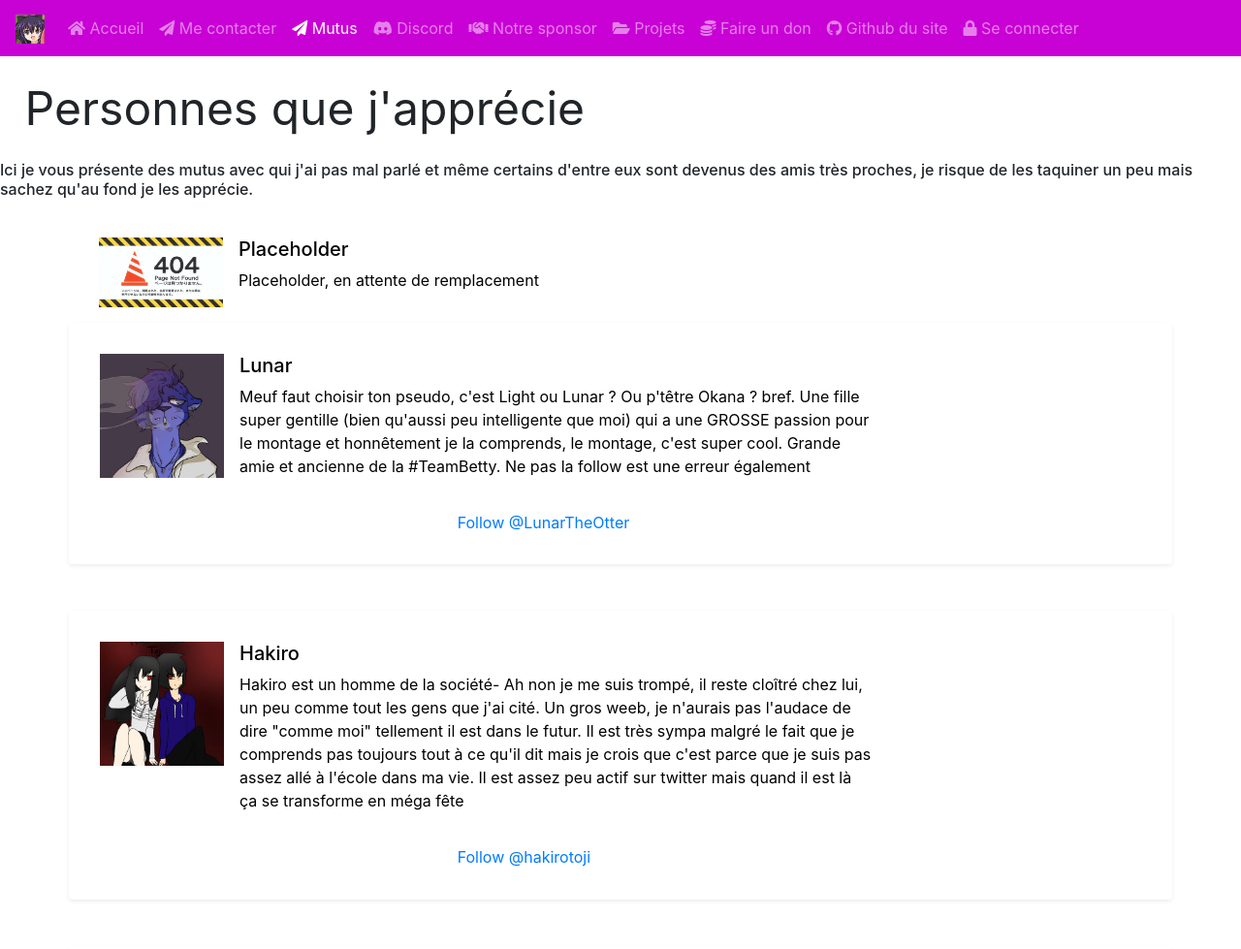
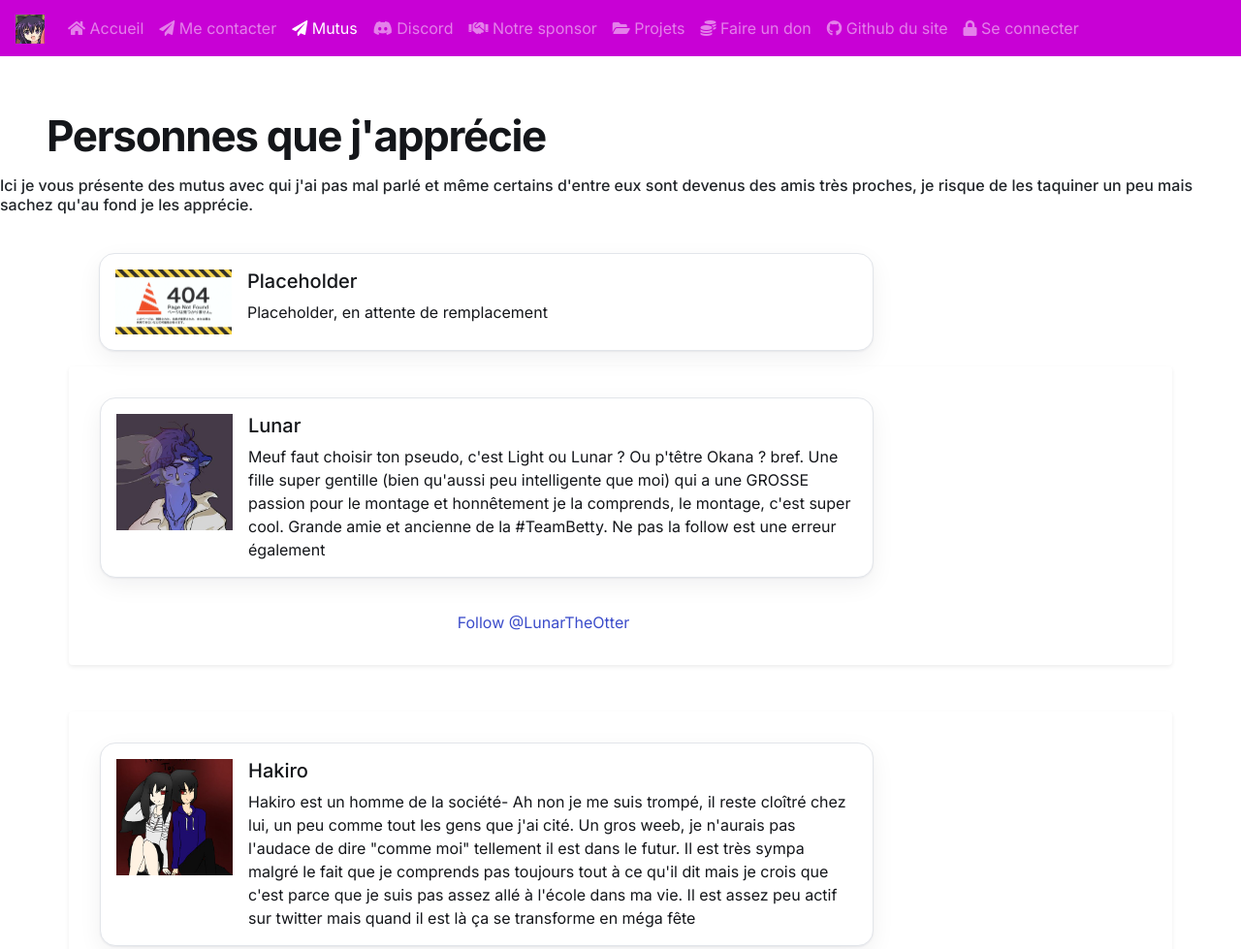
Before and after one commit to Toh-ka/neo.toh-ka.github.io, a plain HTML site: page pages/mutus.html in a window 1280 px wide. Shown: the top 979 px of the page at 97% size. Drawn offline with nearby package versions, Linux system fonts and the light colour scheme.

Commit message:
Update style.css

```diff
--- a/css/style.css
+++ b/css/style.css
@@ -1,69 +1,160 @@
-/* page principale*/
+/* ==========================================================
+   Variables
+   ========================================================== */
+@import url('https://fonts.googleapis.com/css2?family=Inter:wght@400;500;700&display=swap');
+
+:root {
+  --bg: #f6f7f9;
+  --surface: #ffffff;
+  --ink: #14161a;
+  --muted: #5b6270;
+  --accent: #3b4cca;
+  --accent-soft: #e9ebfb;
+  --border: #e2e5ea;
+  --radius: 16px;
+  --shadow: 0 1px 2px rgba(20, 22, 26, 0.06), 0 8px 24px rgba(20, 22, 26, 0.06);
+  --font: 'Inter', -apple-system, BlinkMacSystemFont, 'Segoe UI', Roboto, 'Helvetica Neue', sans-serif;
+}
+
+@media (prefers-color-scheme: dark) {
+  :root {
+    --bg: #101216;
+    --surface: #181b21;
+    --ink: #eef0f3;
+    --muted: #9aa1ae;
+    --accent: #8d99ff;
+    --accent-soft: #232748;
+    --border: #272b33;
+    --shadow: 0 1px 2px rgba(0, 0, 0, 0.4), 0 8px 24px rgba(0, 0, 0, 0.3);
+  }
+}
+
+/* ==========================================================
+   Page principale
+   ========================================================== */
+*,
+*::before,
+*::after {
+  box-sizing: border-box;
+}
+
+html {
+  scroll-behavior: smooth;
+}
+
 body {
-  margin: 0px;
-  padding: 0px;
-  font-family: -apple-system, BlinkMacSystemFont, 'Segoe UI', Roboto, Oxygen, Ubuntu, Cantarell, 'Open Sans', 'Helvetica Neue', sans-serif !important;
+  margin: 0;
+  padding: 0;
+  min-height: 100vh;
+  background: var(--bg);
+  color: var(--ink);
+  font-family: var(--font) !important;
+  font-size: 1.0625rem;
+  line-height: 1.65;
+  -webkit-font-smoothing: antialiased;
+}
+
+h1,
+h2 {
+  font-family: var(--font) !important;
+  color: var(--ink);
+  font-weight: 700 !important;
+  line-height: 1.1;
+  letter-spacing: -0.03em;
+  text-wrap: balance;
 }
 
 h1 {
-  font-family: -apple-system, BlinkMacSystemFont, 'Segoe UI', Roboto, Oxygen, Ubuntu, Cantarell, 'Open Sans', 'Helvetica Neue', sans-serif !important;
-  font-size: 4em !important;
-  margin: 1vw !important;
-  font-weight: 400 !important;
+  font-size: clamp(2.5rem, 7vw, 4.5rem) !important;
+  margin: clamp(1rem, 4vw, 3rem) clamp(1rem, 4vw, 3rem) 0.5rem !important;
 }
 
 h2 {
-  font-family: -apple-system, BlinkMacSystemFont, 'Segoe UI', Roboto, Oxygen, Ubuntu, Cantarell, 'Open Sans', 'Helvetica Neue', sans-serif !important;
-  font-size: 3em !important;
-  margin: 2vw !important;
-  font-weight: 400 !important;
+  font-size: clamp(1.75rem, 4.5vw, 2.75rem) !important;
+  margin: clamp(1.5rem, 5vw, 3.5rem) clamp(1rem, 4vw, 3rem) 1rem !important;
 }
 
 p {
-  margin: 5px;
+  margin: 0.5rem clamp(1rem, 4vw, 3rem);
+  max-width: 65ch;
+  color: var(--muted);
 }
 
-a:link {
+/* Liens */
+a:link,
+a:visited {
+  color: var(--accent);
   text-decoration: none !important;
-  -webkit-transition: all 0.2s;
-  transition: all 0.2s;
+  background-image: linear-gradient(currentColor, currentColor);
+  background-position: 0 100%;
+  background-repeat: no-repeat;
+  background-size: 0% 2px;
+  transition: background-size 0.25s ease, color 0.2s ease;
 }
 
 a:link:hover {
-  -webkit-transform: scale(0.9);
-          transform: scale(0.9);
+  background-size: 100% 2px;
 }
 
-.tki {
-  text-align: center;
+a:focus-visible,
+button:focus-visible {
+  outline: 3px solid var(--accent);
+  outline-offset: 3px;
+  border-radius: 4px;
 }
 
-.moi {
-  text-align: center;
-}
-
-.temkoi {
-  text-align: center;
-}
-
+/* Sections centrées */
+.tki,
+.moi,
+.temkoi,
 .jem {
   text-align: center;
 }
 
-/* page "contact" */
+.tki p,
+.moi p,
+.temkoi p,
+.jem p {
+  margin-inline: auto;
+}
+
+/* ==========================================================
+   Page "contact"
+   ========================================================== */
 .media {
-  color: black !important;
+  display: inline-block;
+  padding: 1rem;
+  color: var(--ink) !important;
   text-decoration: none;
-  -webkit-transition: all 0.2s;
-  transition: all 0.2s;
+  background: var(--surface);
+  border: 1px solid var(--border);
+  border-radius: var(--radius);
+  box-shadow: var(--shadow);
+  transition: transform 0.2s ease, border-color 0.2s ease, box-shadow 0.2s ease;
 }
 
 .media img {
-  width: 10vw;
+  display: block;
+  width: clamp(56px, 10vw, 120px);
+  height: auto;
 }
 
 .media:hover {
-  -webkit-transform: scale(0.95) translateX(-20px);
-          transform: scale(0.95) translateX(-20px);
+  transform: translateY(-4px);
+  border-color: var(--accent);
 }
-/*# sourceMappingURL=style.css.map */
+
+/* ==========================================================
+   Accessibilité
+   ========================================================== */
+@media (prefers-reduced-motion: reduce) {
+  html {
+    scroll-behavior: auto;
+  }
+
+  *,
+  *::before,
+  *::after {
+    transition: none !important;
+  }
+}
```
